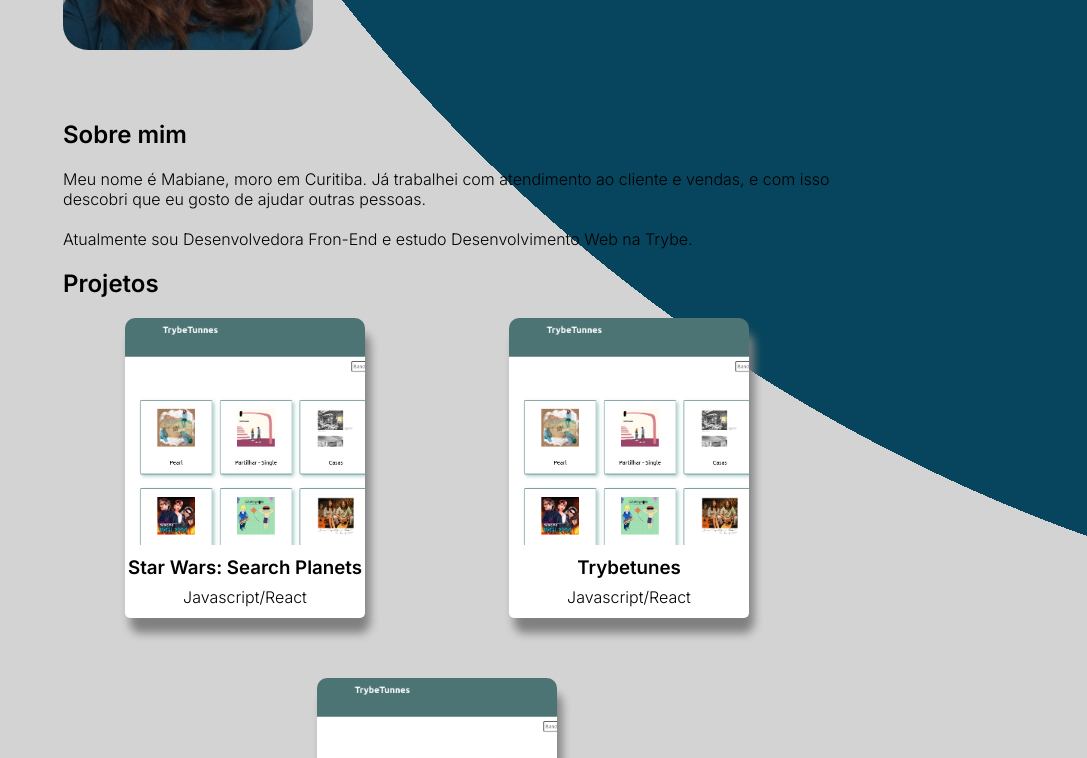
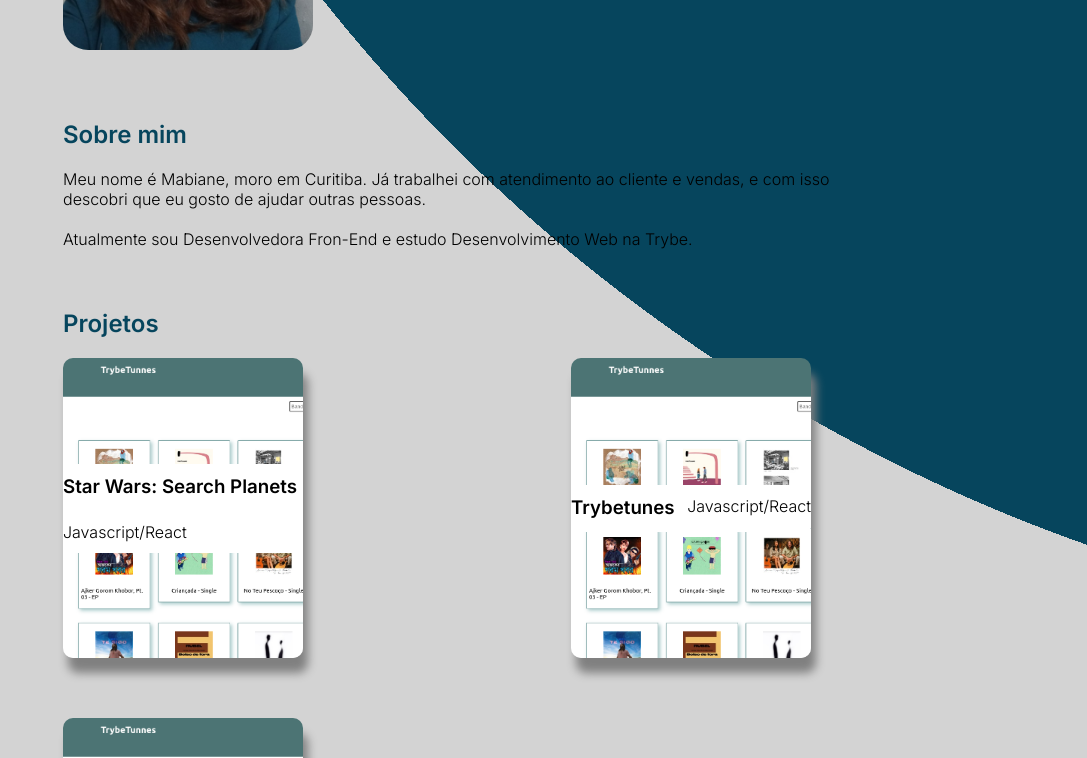
Before and after one commit to mabiiak/mabiiak.github.io, a React (Create React App) app: page / in a window 1280 px wide. Shown: the part 340-1098 px from the top of the page, without its empty margins (193-1280 px from the left). Built offline with nearby package versions, Linux system fonts and the light colour scheme.

Commit message:
styles: Sobre texto

```diff
--- a/src/components/About/About.js
+++ b/src/components/About/About.js
@@ -1,6 +1,6 @@
 import React from 'react';
 import icone from '../../images/icone.png'
-import { AboutStyled } from '../Styled'
+import { AboutStyled, TextAbout } from '../Styled'
 import linkedin  from '../../images/linkedin-logo.png'
 import github from '../../images/github-logo.png'
 
@@ -24,7 +24,7 @@ export default function About() {
           </a>
         </div>
       </AboutStyled>
-      <div>
+      <TextAbout>
         <h2>Sobre mim</h2>
         <p>
             Meu nome é Mabiane, moro em Curitiba.
@@ -32,7 +32,7 @@ export default function About() {
 
             Atualmente sou Desenvolvedora Fron-End e estudo Desenvolvimento Web na Trybe.
           </p>
-      </div>
+      </TextAbout>
     </div>
   )
 }
--- a/src/components/Projects/Projects.js
+++ b/src/components/Projects/Projects.js
@@ -4,10 +4,9 @@ import { Project, CardProject, Botao }  from '../Styled';
 
 export default function Projects() {
   return (
+    <Project>
+      <h2>Projetos</h2>
       <div>
-      <h2>Projetos</h2>
-
-      <Project>
         <CardProject>
           <Botao>vw</Botao>
           <Botao>rp</Botao>
@@ -25,6 +24,7 @@ export default function Projects() {
               <p>Javascript/React</p>
             </div>
           </CardProject>
+
           <CardProject>
             <Botao>vw</Botao>
             <Botao>rp</Botao>
@@ -33,8 +33,7 @@ export default function Projects() {
               <p>Javascript/React</p>
             </div>
           </CardProject>
-
+      </div>
       </Project>
-    </div>
   )
 }
--- a/src/components/Styled.js
+++ b/src/components/Styled.js
@@ -70,12 +70,20 @@ export const AboutStyled = styled.div`
     }
   }
 `
+export const TextAbout = styled.div`
+  margin-bottom: 60px;
+  h2 { color: ${principalColor}}
+`
 export const Project = styled.div`
-  /* align-items: center; */
-  display: flex;
-  flex-direction: row;
-  flex-wrap: wrap;
-  justify-content: space-around;
+/* align-items: center; */
+  h2 { color: ${principalColor}}
+
+  div {
+    display: flex;
+    flex-direction: row;
+    flex-wrap: wrap;
+    justify-content: space-between;
+  }
 `
 export const CardProject = styled.div`
   align-items: center;
```
Lines whose indentation alone changed are shown as unchanged.
